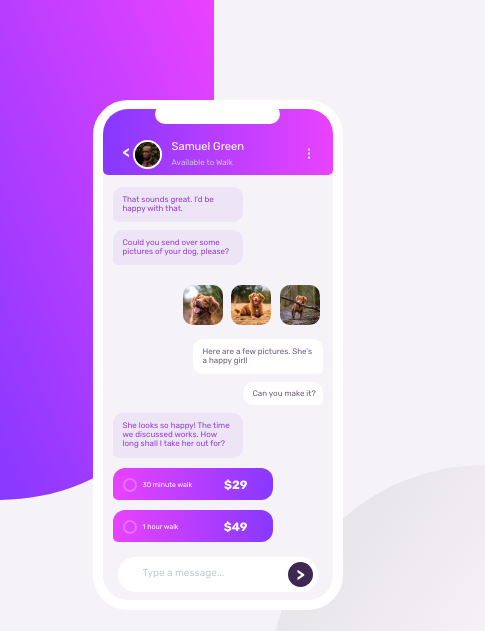
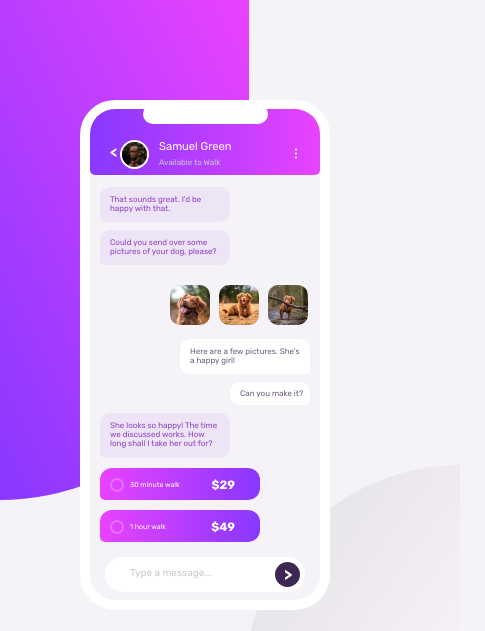
Before and after one commit to PedrinhoGM/chat-app-css-illustration-master, a plain HTML site: page index.html in a window 390 px wide. Shown: the top 631 px of the page, 485 px wide, since content can reach past the window. Drawn offline with Linux system fonts and the light colour scheme.

Commit message:
Update styles.css

```diff
--- a/styles.css
+++ b/styles.css
@@ -331,7 +331,7 @@ a {
     text-decoration: none;
 }
 
-@media only screen and (max-width: 425px){
+@media only screen and (max-width: 400px){
 
     body {
         position: absolute;
@@ -341,12 +341,12 @@ a {
         bottom: 0;
         margin: 0 auto;
         height: 936px;
-        width: 425px;
+        width: 400px;
     }
 
     .container {
         height: 936px;
-        width: 425px;
+        width: 400px;
         background-color:  hsl(270, 20%, 96%);
         position: absolute;
         top: 0;
@@ -358,7 +358,7 @@ a {
     .purple-marker {
         background-image: linear-gradient(to top right, hsl(264, 100%, 61%), hsl(293, 100%, 63%));
         height: 500px;
-        width: 215px;
+        width: 250px;
         border-radius: 0px 0px 400px 0px;
         left: -1px;
     }
```
